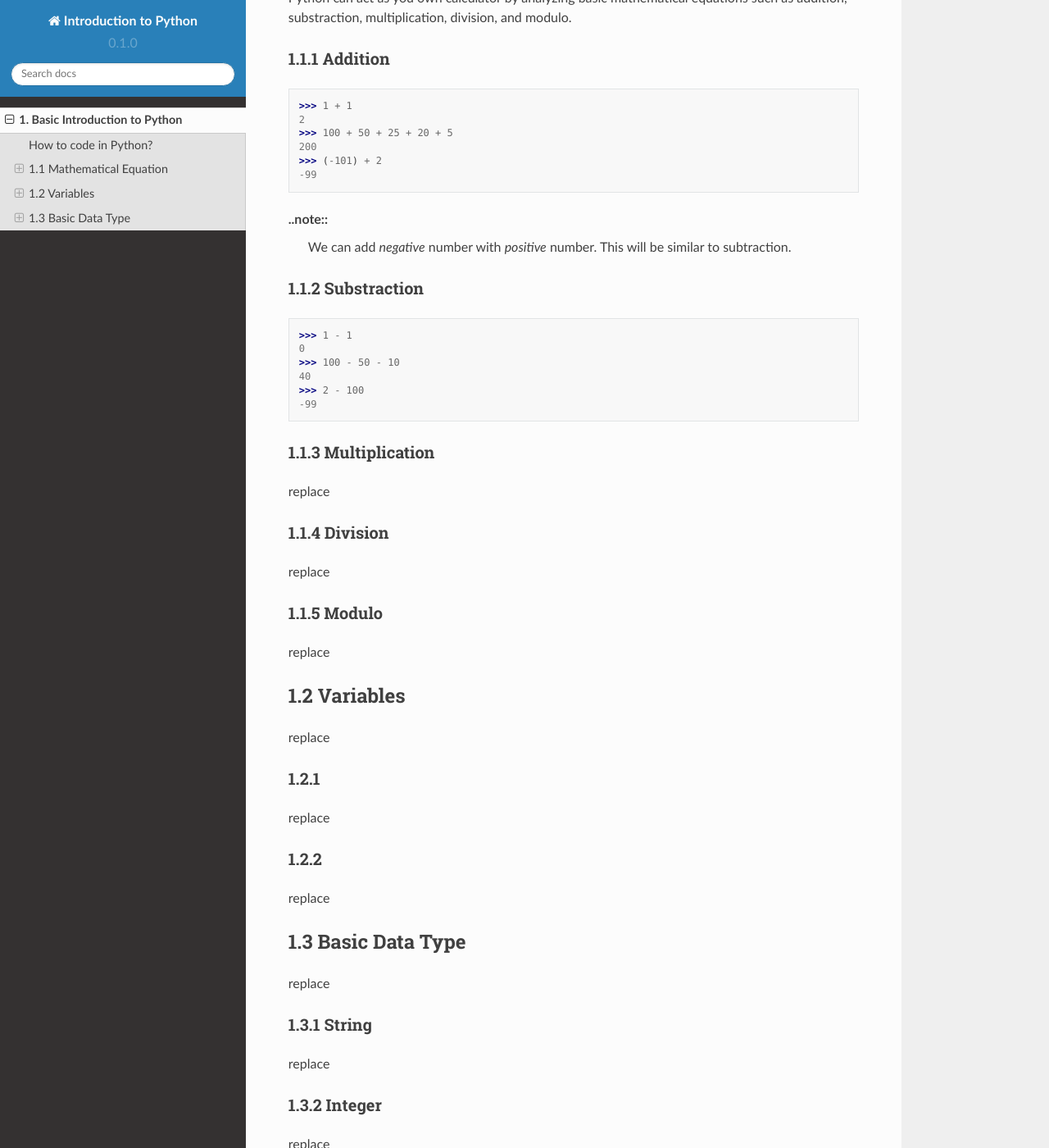
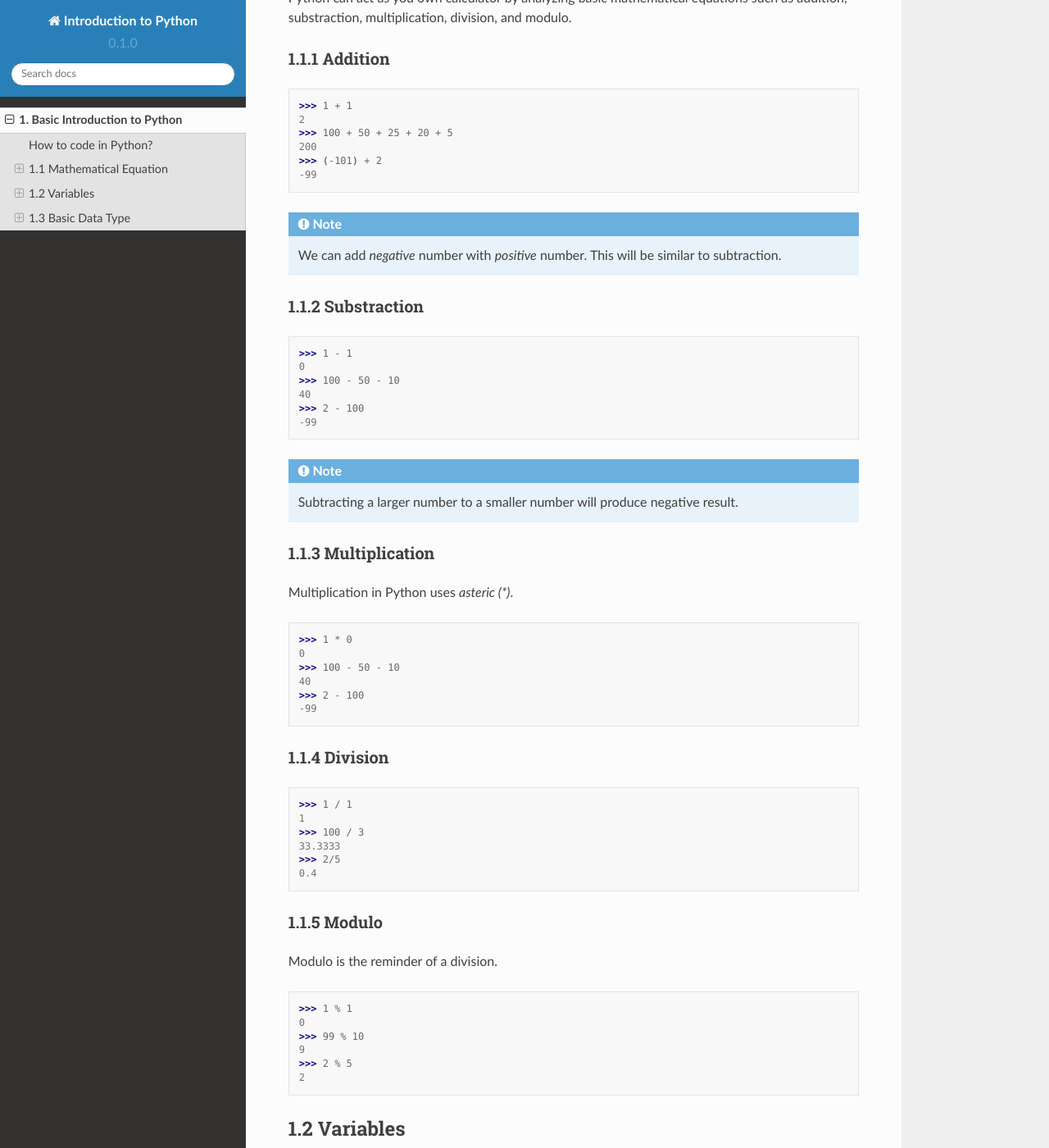
Before and after one commit to ellsafiorenza/python-materials, a Sphinx documentation site: the page built from docs/source/module001.rst, in a window 1280 px wide and 1400 px high, scrolled down 384 px. Shown: the whole window at 82% size. Built offline with Sphinx 7.4.7 and the Read the Docs theme 2.0.0, drawn with Linux system fonts in a browser that asks for light colours.

Commit message:
Update module001.rst

```diff
--- a/docs/source/module001.rst
+++ b/docs/source/module001.rst
@@ -38,20 +39,43 @@ Python can act as you own calculator by analyzing basic mathematical equations s
 >>> 2 - 100
 -99
 
+.. note::
+
+    Subtracting a larger number to a smaller number will produce negative result.
+
 1.1.3 Multiplication
 ~~~~~~~~~~~~~~~~~~~~
 
-replace
+Multiplication in Python uses `asteric (*)`.
+
+>>> 1 * 0
+0
+>>> 100 - 50 - 10
+40
+>>> 2 - 100
+-99
 
 1.1.4 Division
 ~~~~~~~~~~~~~~
 
-replace
+>>> 1 / 1
+1
+>>> 100 / 3
+33.3333
+>>> 2/5
+0.4
 
 1.1.5 Modulo
 ~~~~~~~~~~~~
 
-replace
+Modulo is the reminder of a division.
+
+>>> 1 % 1
+0
+>>> 99 % 10
+9
+>>> 2 % 5
+2
 
 1.2 Variables
 -------------
```
Also changed, not shown: other parts of docs/source/module001.rst (+2 -1 lines).
